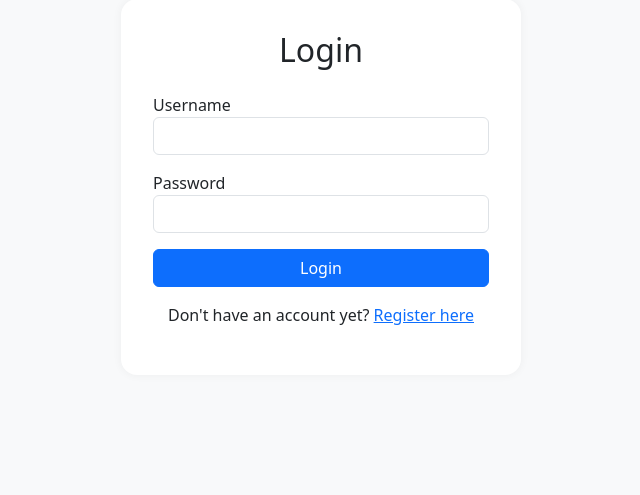
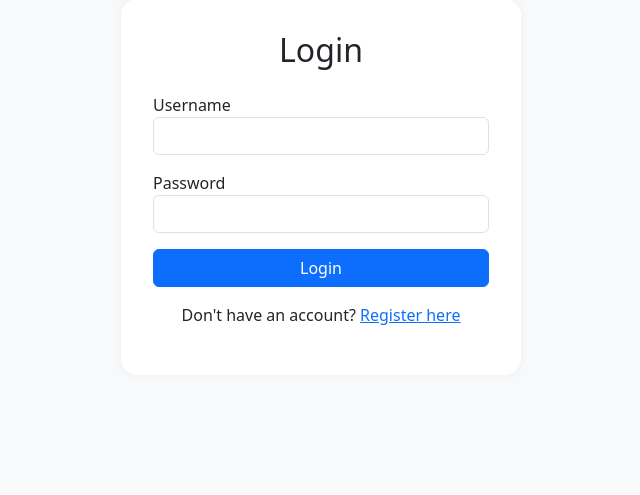
Before and after one commit to ritasermaxhaj/to_do_tasks, a Django app: page /tasks/auth/login/ in a window 1280 px wide. Shown: the part 81-576 px from the top of the page, without its empty margins (319-959 px from the left). Run offline with Django 3.2, Linux system fonts and the light colour scheme.

Commit message:
feat: to do app

```diff
--- a/tasks/templates/auth/login.html
+++ b/tasks/templates/auth/login.html
@@ -26,7 +26,7 @@
     </form>
 
     <p class="text-center mt-3">
-      Don't have an account yet? <a href="{% url 'register' %}">Register here</a>
+      Don't have an account? <a href="{% url 'register' %}">Register here</a>
     </p>
   </div>
 {% endblock %}
```
